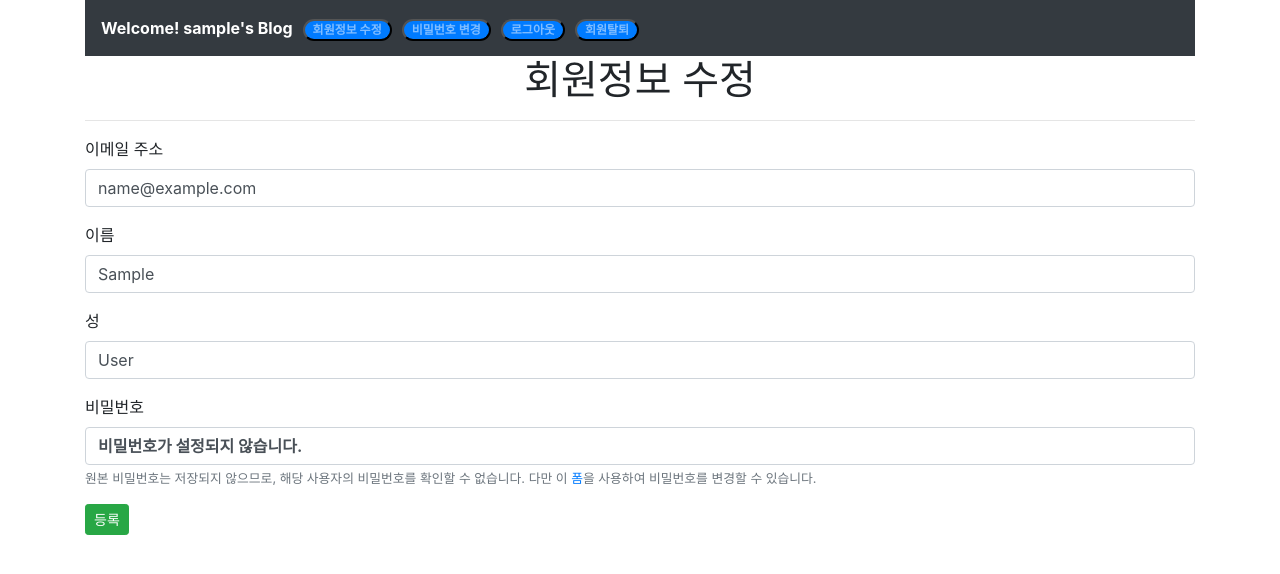
After one commit to ysgo/Python_Lecture, a Django app: page /accounts/edit/ in a window 1280 px wide. The commit adds this page. Shown: the top 574 px of the page. Run offline with Django 3.2, Linux system fonts and the light colour scheme; the visitor is signed in with stand-in values (Sample User, id 1); some libraries are stand-ins or nearby versions.

Commit message:
login and content auth check

```diff
--- /dev/null
+++ b/DJANGO_BLOG/accounts/forms.py
@@ -0,0 +1,7 @@
+from django.contrib.auth.forms import UserChangeForm
+from django.contrib.auth import get_user_model
+
+class UserCustomChangeForm(UserChangeForm):
+    class Meta:
+        model = get_user_model()
+        fields = ['email', 'first_name', 'last_name']
--- /dev/null
+++ b/DJANGO_BLOG/accounts/templates/accounts/auth_form.html
@@ -0,0 +1,19 @@
+{% extends 'articles/base.html' %}
+{% block body %}
+{% load bootstrap4 %}
+{% if request.resolver_match.url_name == 'signup' %}
+    <h1 class='text-center'>회원가입</h1>
+{% elif request.resolver_match.url_name == 'login' %}
+    <h1 class='text-center'>로그인</h1>
+{% elif request.resolver_match.url_name == 'edit' %}
+    <h1 class='text-center'>회원정보 수정</h1>
+{% else %}
+    <h1 class='text-center'>비밀번호 변경</h1>
+{% endif %}
+<hr>
+<form action="" method="POST">
+    {% csrf_token %}
+    {% bootstrap_form form layout='horizontal' %}
+    {% bootstrap_button "등록" button_class='btn btn-success btn-sm' %}
+</form>
+{% endblock %}
--- a/DJANGO_BLOG/accounts/urls.py
+++ b/DJANGO_BLOG/accounts/urls.py
@@ -8,4 +8,6 @@ urlpatterns = [
     path('login/', views.login, name='login'),
     path('logout/', views.logout, name='logout'),
     path('quit/', views.quit, name='quit'),
+    path('edit/', views.edit, name='edit'),
+    path('password/', views.change_password, name='change_password'),
 ]
--- a/DJANGO_BLOG/accounts/views.py
+++ b/DJANGO_BLOG/accounts/views.py
@@ -1,5 +1,7 @@
 from django.shortcuts import render, redirect
-from django.contrib.auth.forms import UserCreationForm, AuthenticationForm
+from django.contrib.auth.forms import UserCreationForm, AuthenticationForm, UserChangeForm, PasswordChangeForm
+from .forms import UserCustomChangeForm
+from django.contrib.auth import update_session_auth_hash    # 비밀번호 변경시 session_auth_hash 정보를
 from django.contrib.auth import login as auth_login
 from django.contrib.auth import logout as auto_logout
 
@@ -14,7 +16,7 @@ def signup(request):
             return redirect('articles:index')
     else:
         form = UserCreationForm()
-    return render(request, 'accounts/signup.html', {'form':form})
+    return render(request, 'accounts/auth_form.html', {'form':form})
 
 def login(request):
     if request.user.is_authenticated:
@@ -24,9 +26,12 @@ def login(request):
         if form.is_valid():
             auth_login(request, form.get_user())
             return redirect('articles:index')
+        else:
+            form = AuthenticationForm()
+            return render(request, 'accounts/auth_form.html', {'form':form})
     else:
         form = AuthenticationForm()
-        return render(request, 'accounts/login.html', {'form':form})
+        return render(request, 'accounts/auth_form.html', {'form':form})
 
 def logout(request):
     if request.method == 'POST':
@@ -37,3 +42,24 @@ def quit(request):
     if request.method == 'POST':
         request.user.delete()
     return redirect('articles:index')
+
+def edit(request):
+    if request.method == 'POST':
+        form = UserCustomChangeForm(request.POST, instance=request.user)
+        if form.is_valid():
+            form.save()
+            return redirect('articles:index')
+    else:
+        form = UserCustomChangeForm(instance=request.user)
+        return render(request, 'accounts/auth_form.html', {'form':form})
+
+def change_password(request):
+    if request.method == 'POST':
+        form = PasswordChangeForm(request.user, request.POST)
+        if form.is_valid():
+            user = form.save()
+            update_session_auth_hash(request, user)  # 비밀번호 변경 후 기존 로그인된 계정 정보와 일치하지 않아서 자동로그아웃되지 않도록 session_auth_hash 정보를 update해줌
+            return redirect('articles:index')
+    else:
+        form = PasswordChangeForm(request.user)
+        return render(request, 'accounts/auth_form.html', {'form':form})
--- a/DJANGO_BLOG/articles/templates/articles/base.html
+++ b/DJANGO_BLOG/articles/templates/articles/base.html
@@ -6,29 +6,61 @@
     <meta http-equiv="X-UA-Compatible" content="ie=edge">
     <link rel="stylesheet" href="https://stackpath.bootstrapcdn.com/bootstrap/4.3.1/css/bootstrap.min.css" integrity="sha384-ggOyR0iXCbMQv3Xipma34MD+dH/1fQ784/j6cY/iJTQUOhcWr7x9JvoRxT2MZw1T" crossorigin="anonymous">
     <title>{% block title %}{% endblock %}</title>
+    <style>
+        #greeting {
+            margin-right: 10px;
+            text-decoration: none;
+            font-weight: bold;
+        }
+        .nav-item {
+            margin-right: 10px;
+        }
+    </style>
 </head>
 <body>
     <div class="container">
+            <nav class="navbar navbar-expand-sm bg-dark navbar-dark">
+                <!-- Navbar text-->
+                <a id="greeting" href ="{% url 'articles:index' %}" class="navbar-text text-white">
                     {% if user.is_authenticated %}
-        <h1>Hello! {{ user.username }}</h1>
+                        Welcome! {{ user.username }}'s Blog
+                        {% else %}
+                        Hello! Stranger~!
+                        {% endif %}
+                </a>
+                    <!-- Links -->
+                    <ul class="navbar-nav">
+                        {% if user.is_authenticated %}
+                        <li class="nav-item">
+                            <a href="{% url 'accounts:edit' %}"><button class='nav-link badge badge-pill badge-primary'>회원정보 수정</button></a>
+                        </li>
+                        <li class="nav-item">
+                                <a href="{% url 'accounts:change_password' %}"><button class='nav-link badge badge-pill badge-primary'>비밀번호 변경</button></a>
+                        </li>
+                        <li class="nav-item">
                             <form action="{% url 'accounts:logout' %}" method="POST" style='display:inline;'>
                                 {% csrf_token %}
-            <button class='btn btn-success btn-sm'>로그아웃</button>
+                                <button class='nav-link badge badge-pill badge-primary'>로그아웃</button>
                             </form>
+                        </li>
+                        <li class="nav-item">
                             <form action="{% url 'accounts:quit' %}" method="POST" style='display:inline;'>
                                 {% csrf_token %}
-            <button class='btn btn-secondary btn-sm'>회원탈퇴</button>
+                                <button class='nav-link badge badge-pill badge-primary'>회원탈퇴</button>
                             </form>
+                        </li>
                     {% else %}
-        <h1>Hello! Stranger~!</h1>
-        <a href="{% url 'accounts:signup' %}"><button class='btn btn-success btn-sm'>회원가입</button></a>
-        <a href="{% url 'accounts:login' %}"><button class='btn btn-success btn-sm'>로그인</button></a>
+                        <a href="{% url 'accounts:signup' %}"><button class='nav-link badge badge-pill badge-primary'>회원가입</button></a>
+                        <a href="{% url 'accounts:login' %}"><button class='nav-link badge badge-pill badge-primary'>로그인</button></a>
                     {% endif %}
+                </ul>
+            </nav>
         {% block body %}
         {% endblock %}
     </div>
     <script src="https://code.jquery.com/jquery-3.3.1.slim.min.js" integrity="sha384-q8i/X+965DzO0rT7abK41JStQIAqVgRVzpbzo5smXKp4YfRvH+8abtTE1Pi6jizo" crossorigin="anonymous"></script>
     <script src="https://cdnjs.cloudflare.com/ajax/libs/popper.js/1.14.7/umd/popper.min.js" integrity="sha384-UO2eT0CpHqdSJQ6hJty5KVphtPhzWj9WO1clHTMGa3JDZwrnQq4sF86dIHNDz0W1" crossorigin="anonymous"></script>
     <script src="https://stackpath.bootstrapcdn.com/bootstrap/4.3.1/js/bootstrap.min.js" integrity="sha384-JjSmVgyd0p3pXB1rRibZUAYoIIy6OrQ6VrjIEaFf/nJGzIxFDsf4x0xIM+B07jRM" crossorigin="anonymous"></script>
+    <script src="https://ajax.googleapis.com/ajax/libs/jquery/3.4.1/jquery.min.js"></script>
 </body>
 </html>
```
Also changed, not shown: DJANGO_BLOG/accounts/templates/accounts/change_password.html (added, +11 -0 lines), DJANGO_BLOG/accounts/templates/accounts/edit.html (added, +11 -0 lines), DJANGO_BLOG/articles/models.py (+11 -9 lines), DJANGO_BLOG/articles/templates/articles/detail.html (+12 -0 lines), DJANGO_BLOG/articles/templates/articles/index.html (+24 -16 lines), DJANGO_BLOG/articles/views.py (+45 -26 lines), DJANGO_BLOG/articles/migrations/0003_auto_20191113_1432.py (added). Lines whose indentation alone changed are shown as unchanged.
